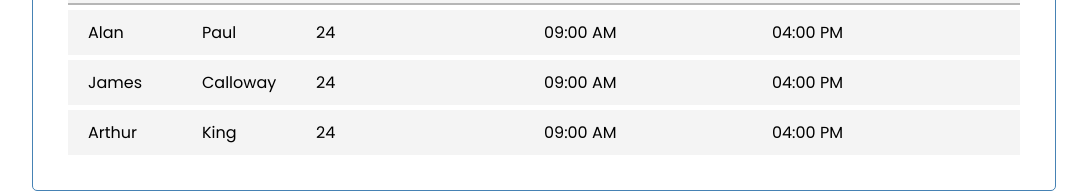
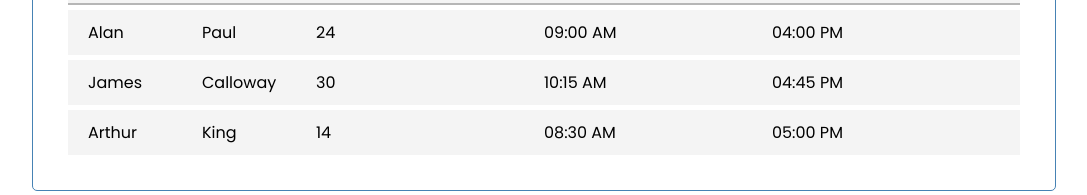
Before and after one commit to PiyushWadhawan/Attendance_System, a React (Create React App) app: page / in a window 1280 px wide. Shown: the part 738-933 px from the top of the page, without its empty margins (96-1183 px from the left). Built offline with nearby package versions, Linux system fonts and the light colour scheme.

Commit message:
small change

```diff
--- a/src/App.js
+++ b/src/App.js
@@ -16,26 +16,27 @@ function App() {
       checkout: "04:00 PM",
     },
     {
-      id: 1,
-      rollno: "24",
+      id: 2,
+      rollno: "30",
       firstname: "James",
       lastname: "Calloway",
-      checkin: "09:00 AM",
-      checkout: "04:00 PM",
+      checkin: "10:15 AM",
+      checkout: "04:45 PM",
     },
     {
-      id: 1,
-      rollno: "24",
+      id: 3,
+      rollno: "14",
       firstname: "Arthur",
       lastname: "King",
-      checkin: "09:00 AM",
-      checkout: "04:00 PM",
+      checkin: "08:30 AM",
+      checkout: "05:00 PM",
     },
   ])
 
   const addStudents = (student) => {
     const id = Math.floor(Math.random() * 10000) + 1
     const newStudent = { id, ...student}
+    alert(newStudent)
     addStudent([...students, newStudent])
   }
 
```
